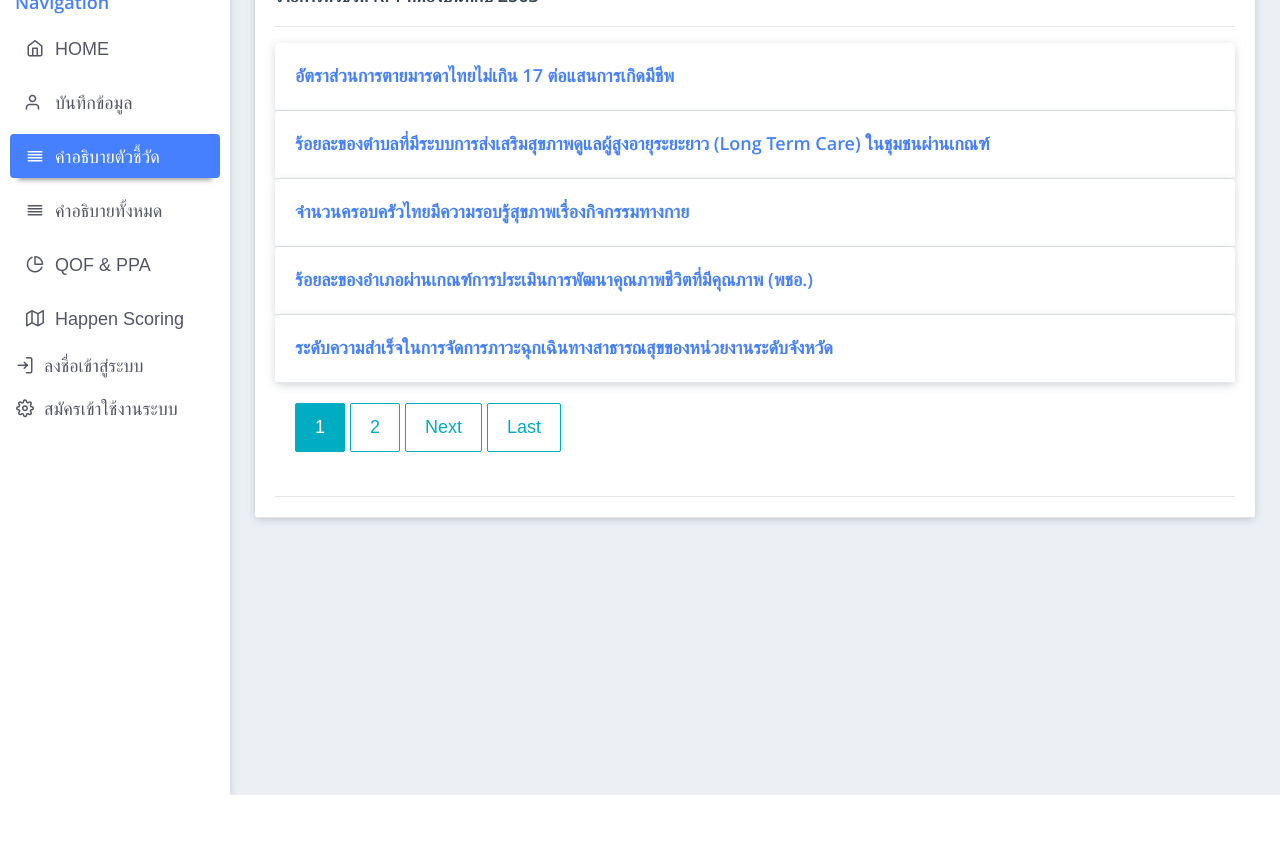
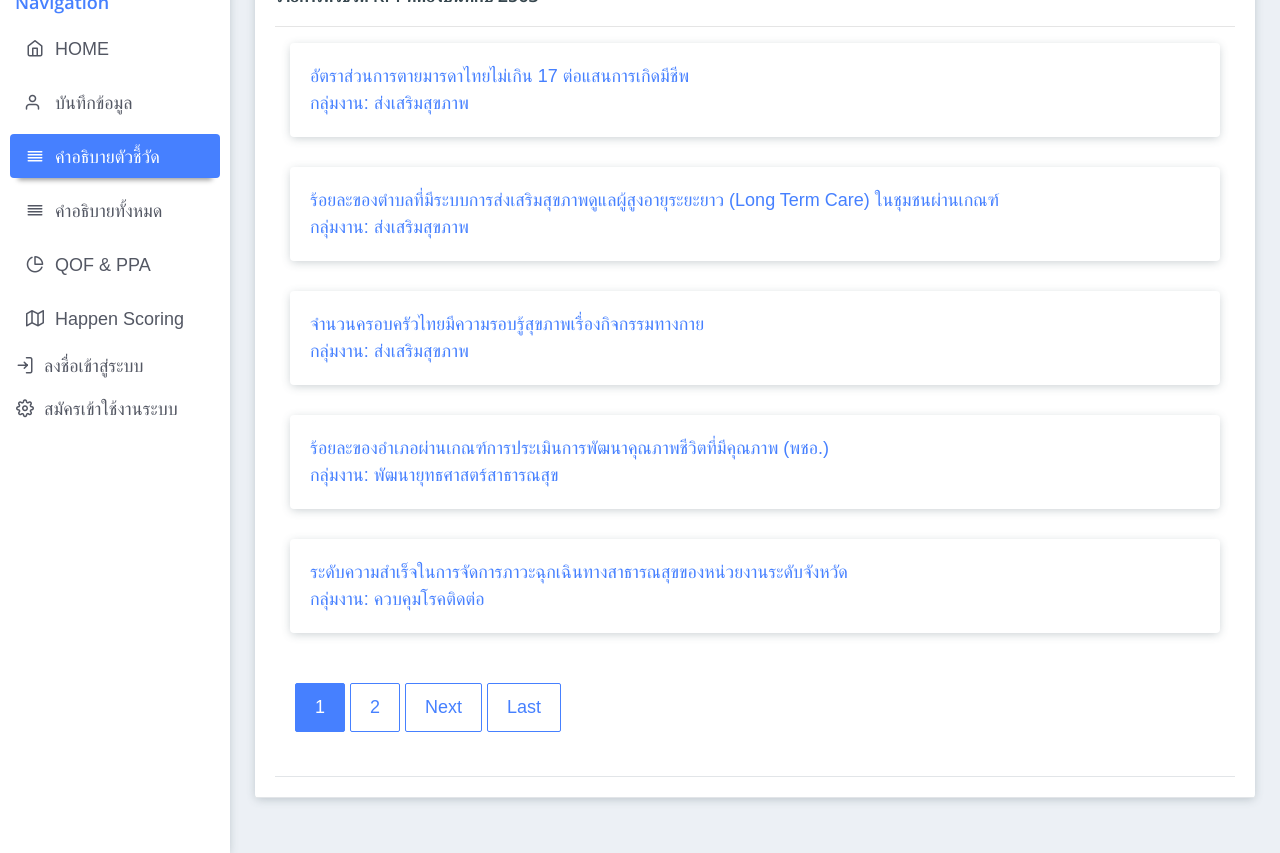
Before and after one commit to joblackpoc/Newcockpit, a Django app: page /kpilistview/ in a window 1280 px wide. Shown: the part 195-1048 px from the top of the page. Before the commit the page ends 990 px from the top, so only its background shows below. Run offline with Django 3.2, Linux system fonts and the light colour scheme; data comes from the database, SQL or seed files in the repository; some libraries are stand-ins or nearby versions; some web fonts are replaced.

Commit message:
modified kpi descripts

```diff
--- a/Cockpit/main/models.py
+++ b/Cockpit/main/models.py
@@ -121,7 +121,7 @@ class Index(models.Model):
     active = models.BooleanField(default=True)
 
     def __str__(self):
-        return self.name
+        return self.kpi_code+' - '+self.name
 
     class Meta:
         db_table = 'main_index'
--- a/Cockpit/main/templates/main/key_list.html
+++ b/Cockpit/main/templates/main/key_list.html
@@ -29,23 +29,15 @@
                         <h5 class="mb-0"> รายการตัวชี้วัด KPI ที่ต้องบันทึกปี 2563</h5>
 						<hr>
 
-                        {% for key in index  %}
-
-                            <div class="accordion" id="accordionExample">
-                                <div class="card mb-0">
-                                    <div class="card-header" id="headingTwo">
-                                        <h5 class="mb-0"><a href=" {% url 'detail' key.pk %} " class="collapsed" data-toggle="collapse" data-target="#collapseTwo" aria-expanded="false" aria-controls="">{{key.name}}</a></h5>
-                                    </div>
-                                    <div id="collapseTwo" class="collapse" aria-labelledby="headingTwo" data-parent="#accordionExample">
-                                        <div class="card-body">
-											<h5>กลุ่มงาน:&nbsp;{{key.group}}</h5><br/><br/>
-
-											<a href=" {% url 'detail' key.pk %} "><button type="button" class="btn  btn-primary">คำอธิบาย KPI</button></a>
-
-                                        </div>
-                                    </div>
-                                </div>
-                            </div>
+						{% for key in index  %}
+							<div class="col-md-12 col-xl-12">
+								<div class="card">
+									<div class="card-body">
+										<a href=" {% url 'detail' key.pk %} " class="card-link">{{key.name}}</a><br/>
+										<a href=" {% url 'detail' key.pk %} " >กลุ่มงาน:&nbsp;{{key.group}}</a>
+									</div>
+								</div>
+							</div>
 
 						{% endfor %}
 
@@ -54,21 +46,21 @@
 						{% if is_paginated %}
 
 						{% if page_obj.has_previous %}
-							<a class="btn btn-outline-info mb-4" href="?page=1">First</a>
-							<a class="btn btn-outline-info mb-4" href="?page={{ page_obj.previous_page_number }}">Previous</a>
+							<a class="btn btn-outline-primary mb-4" href="?page=1">First</a>
+							<a class="btn btn-outline-primary mb-4" href="?page={{ page_obj.previous_page_number }}">Previous</a>
 						{% endif %}
 
 						{% for num in page_obj.paginator.page_range %}
 							{% if page_obj.number == num %}
-								<a class="btn btn-info mb-4" href="?page={{ num }}">{{ num }}</a>
+								<a class="btn btn-primary mb-4" href="?page={{ num }}">{{ num }}</a>
 							{% elif num > page_obj.number|add:'-3' and num < page_obj.number|add:'3' %}
-								<a class="btn btn-outline-info mb-4" href="?page={{ num }}">{{ num }}</a>
+								<a class="btn btn-outline-primary mb-4" href="?page={{ num }}">{{ num }}</a>
 							{% endif %}
 						{% endfor %}
 
 						{% if page_obj.has_next %}
-							<a class="btn btn-outline-info mb-4" href="?page={{ page_obj.next_page_number }}">Next</a>
-							<a class="btn btn-outline-info mb-4" href="?page={{ page_obj.paginator.num_pages }}">Last</a>
+							<a class="btn btn-outline-primary mb-4" href="?page={{ page_obj.next_page_number }}">Next</a>
+							<a class="btn btn-outline-primary mb-4" href="?page={{ page_obj.paginator.num_pages }}">Last</a>
 						{% endif %}
 
 				  {% endif %}
```
Also changed, not shown: Cockpit/cockpit/settings.py (+4 -4 lines), Cockpit/media/profile_pics/image_django1_IvlLP0n.png (added), Cockpit/media/profile_pics/image_django1_fE5Ut3a.png (added).
